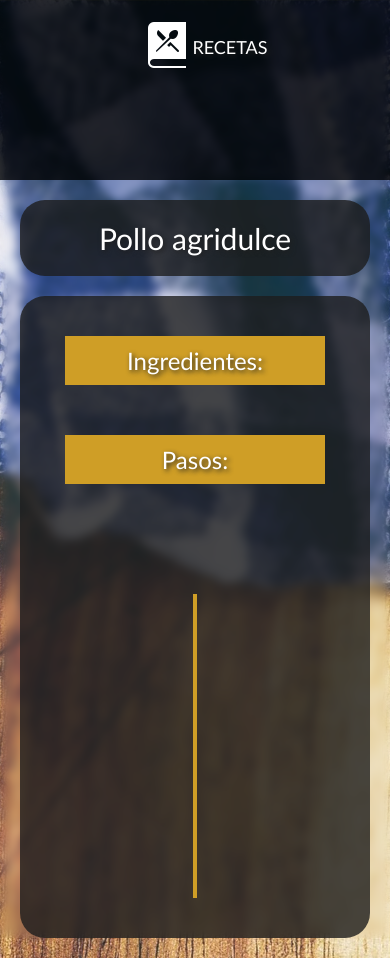
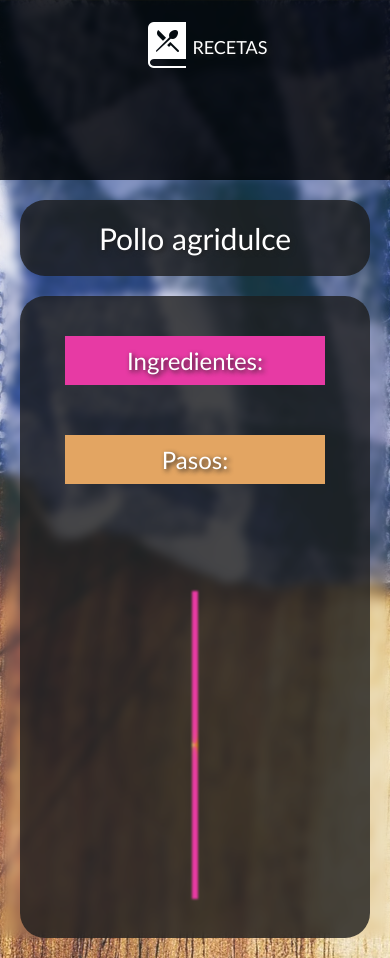
Before and after one commit to ccorreasdev/recetas2, a plain HTML site: page receta.html in a window 390 px wide. Drawn offline with Linux system fonts and the light colour scheme; a web font is replaced by a local one.

Commit message:
CSS Styles

```diff
--- a/assets/css/styles.css
+++ b/assets/css/styles.css
@@ -341,7 +341,9 @@ body {
   align-items: center;
   width: 404px;
   height: 404px;
-  border: solid 2px #cf9e26;
+
+  position: relative;
+  z-index: 1;
 }
 
 .detalles__video {
@@ -387,7 +389,7 @@ body {
   color: white;
   font-size: 2.4rem;
   padding-bottom: 1rem;
-  background-color: #cf9e26;
+  background-color: #e73aa4;
   text-shadow: 2px 2px 5px #202020;
   width: 100%;
   display: flex;
@@ -413,6 +415,33 @@ body {
   min-width: 300px;
 }
 
+.detalles__video-container::before {
+  position: absolute;
+  content: "";
+  width: 408px;
+  height: 408px;
+  z-index: -1;
+  top: -2px;
+  left: -2px;
+  background: conic-gradient(
+    from 90deg at 50% 50%,
+    #ce9e26,
+    #e67a2a,
+    #e76b41,
+    #e73aa4,
+    #e0667b,
+    #e3a562,
+    #f1ce75,
+    #e3a562,
+    #e0667b,
+    #e73aa4,
+    #e76b41,
+    #e67a2a,
+    #ce9e26
+  );
+  filter: blur(1px);
+}
+
 @media (max-width: 500px) {
   .detalles__video-container {
     margin-top: 80px;
@@ -423,7 +452,33 @@ body {
     width: 304px;
     width: 100%;
     height: 304px;
-    border: solid 2px #cf9e26;
+  }
+
+  .detalles__video-container::before {
+    position: absolute;
+    content: "";
+    width: calc(100% + 6px);
+    height: 308px;
+    z-index: -1;
+    top: -3px;
+    left: -3px;
+    background: conic-gradient(
+      from 90deg at 50% 50%,
+      #ce9e26,
+      #e67a2a,
+      #e76b41,
+      #e73aa4,
+      #e0667b,
+      #e3a562,
+      #f1ce75,
+      #e3a562,
+      #e0667b,
+      #e73aa4,
+      #e76b41,
+      #e67a2a,
+      #ce9e26
+    );
+    filter: blur(1px);
   }
 
   .detalles__video {
@@ -463,7 +518,7 @@ body {
     align-items: center;
     width: 404px;
     height: 404px;
-    border: solid 2px #cf9e26;
+    position: relative;
   }
 
   .detalles__video {
@@ -477,7 +532,7 @@ body {
   color: white;
   font-size: 2.4rem;
   padding-bottom: 1rem;
-  background-color: #cf9e26;
+  background: #e3a562;
   text-shadow: 2px 2px 5px #202020;
   width: 100%;
   display: flex;
@@ -485,7 +540,34 @@ body {
   align-items: center;
   padding-top: 1rem;
   margin-bottom: 1rem;
+  position: relative;
+  z-index: 1;
 }
+
+/* .pasos__titulo::before {
+  position: absolute;
+  content: "";
+  width: 100%;
+  height: 100%;
+  z-index: -1;
+  background: conic-gradient(
+    from 90deg at 50% 50%,
+    #ce9e26,
+    #e67a2a,
+    #e76b41,
+    #e73aa4,
+    #e0667b,
+    #e3a562,
+    #f1ce75,
+    #e3a562,
+    #e0667b,
+    #e73aa4,
+    #e76b41,
+    #e67a2a,
+    #ce9e26
+  );
+  filter: blur(8px);
+} */
 
 .paso {
   color: white;
```
